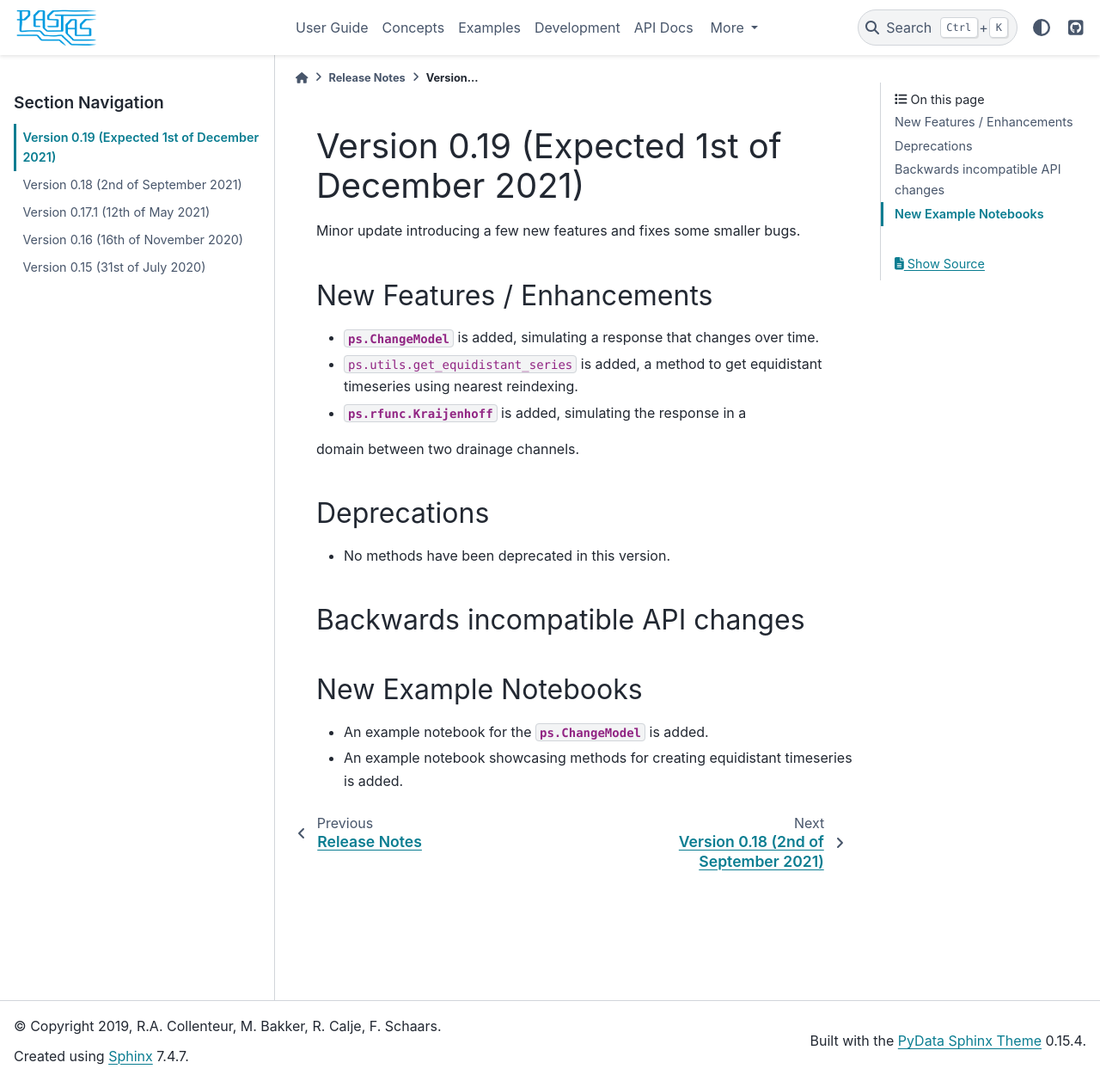
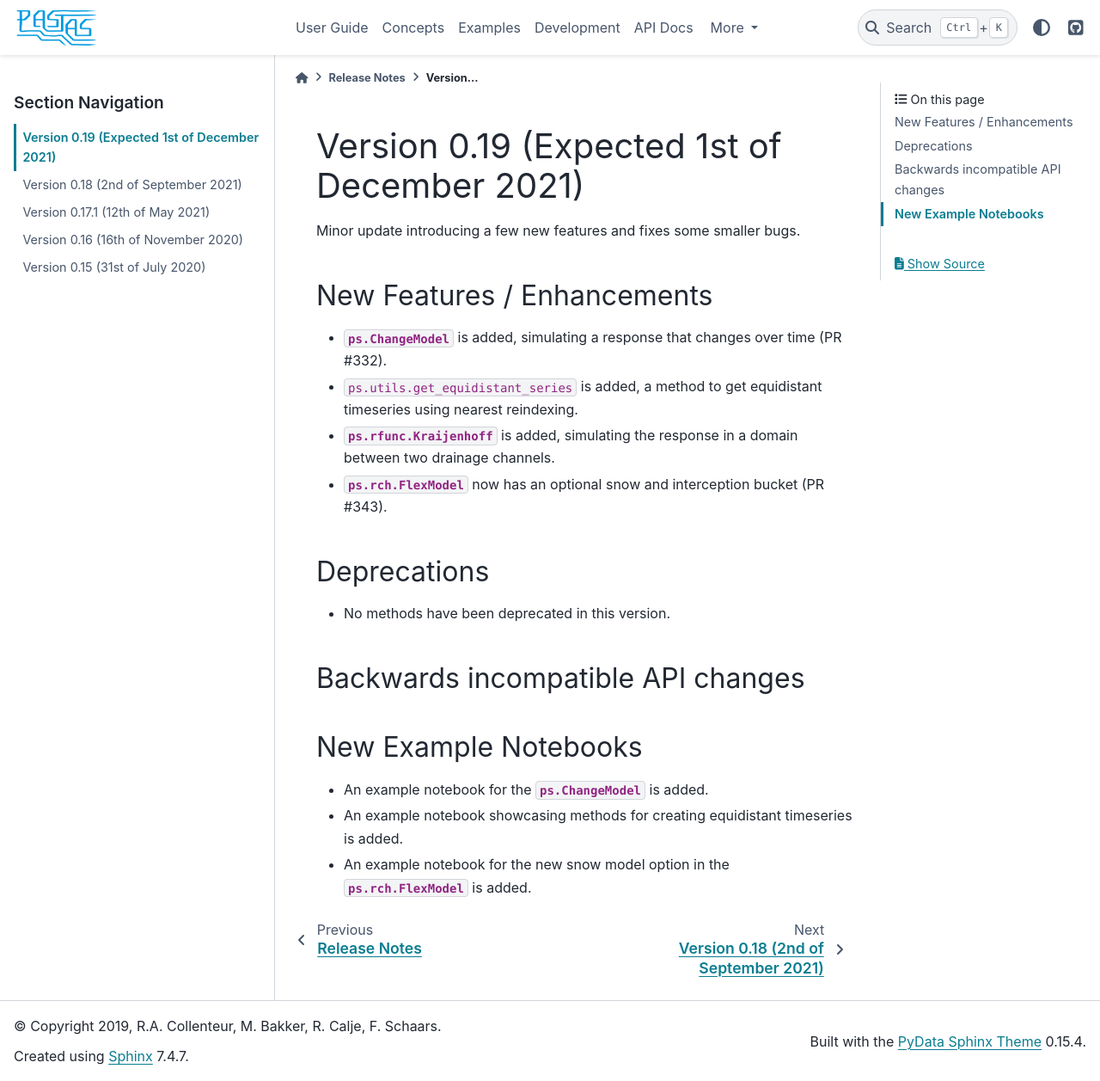
Before and after one commit to pastas/pastas, a Sphinx documentation site: the page built from doc/releases/release_0.19.rst, in a window 1280 px wide and 1257 px high. Shown: the whole window at 86% size. Built offline with Sphinx 7.4.7 and the PyData theme 0.15.4, drawn with Linux system fonts in a browser that asks for light colours; cross-references to code outside the pages are shown as plain code.

Commit message:
Update release_0.19.rst

```diff
--- a/doc/releases/release_0.19.rst
+++ b/doc/releases/release_0.19.rst
@@ -6,11 +6,13 @@ New Features / Enhancements
 ***************************
 
 - :class:`ps.ChangeModel` is added, simulating a response that changes over
-  time.
+  time (PR #332).
 - :method:`ps.utils.get_equidistant_series` is added, a method to get
   equidistant timeseries using nearest reindexing.
 - :class:`ps.rfunc.Kraijenhoff` is added, simulating the response in a
-domain between two drainage channels.
+  domain between two drainage channels.
+- :class:`ps.rch.FlexModel` now has an optional snow and interception
+  bucket (PR #343).
 
 Deprecations
 ************
@@ -24,4 +26,7 @@ New Example Notebooks
 *********************
 
 - An example notebook for the :class:`ps.ChangeModel` is added.
-- An example notebook showcasing methods for creating equidistant timeseries is added.
+- An example notebook showcasing methods for creating equidistant timeseries is
+  added.
+- An example notebook for the new snow model option in the
+  :class:`ps.rch.FlexModel` is added.
```
